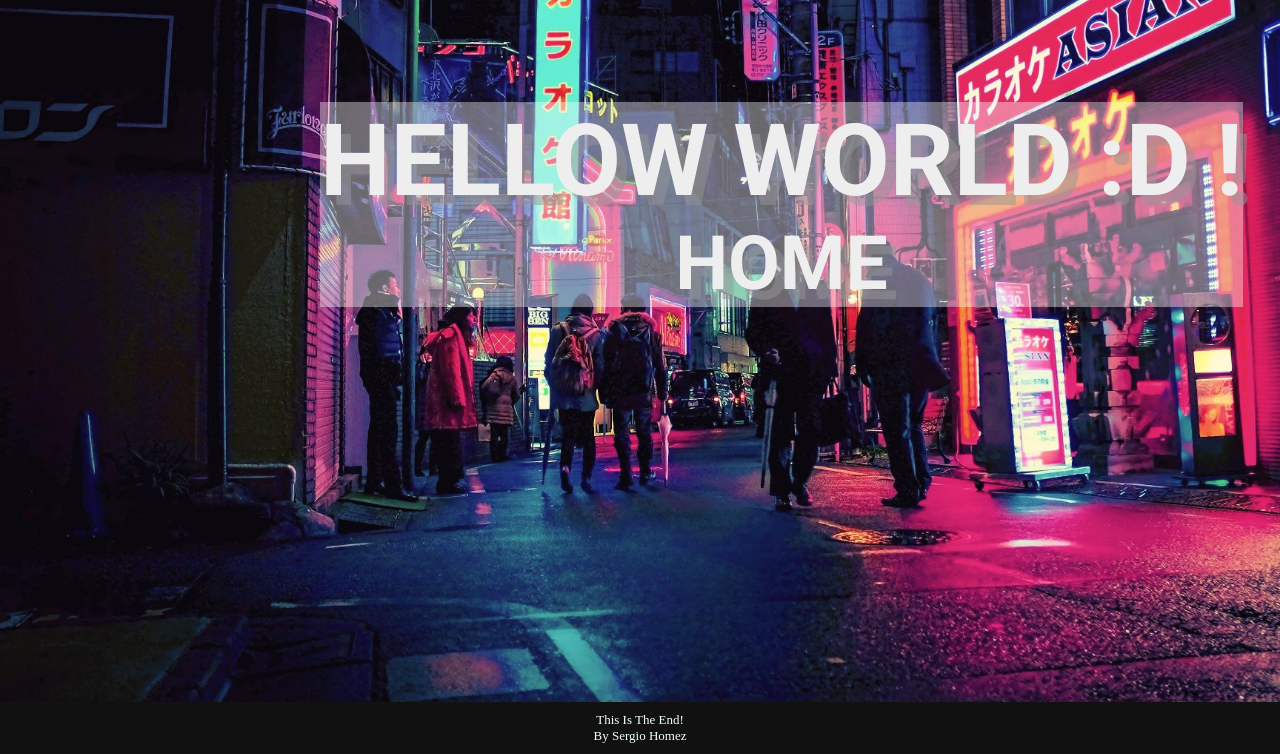
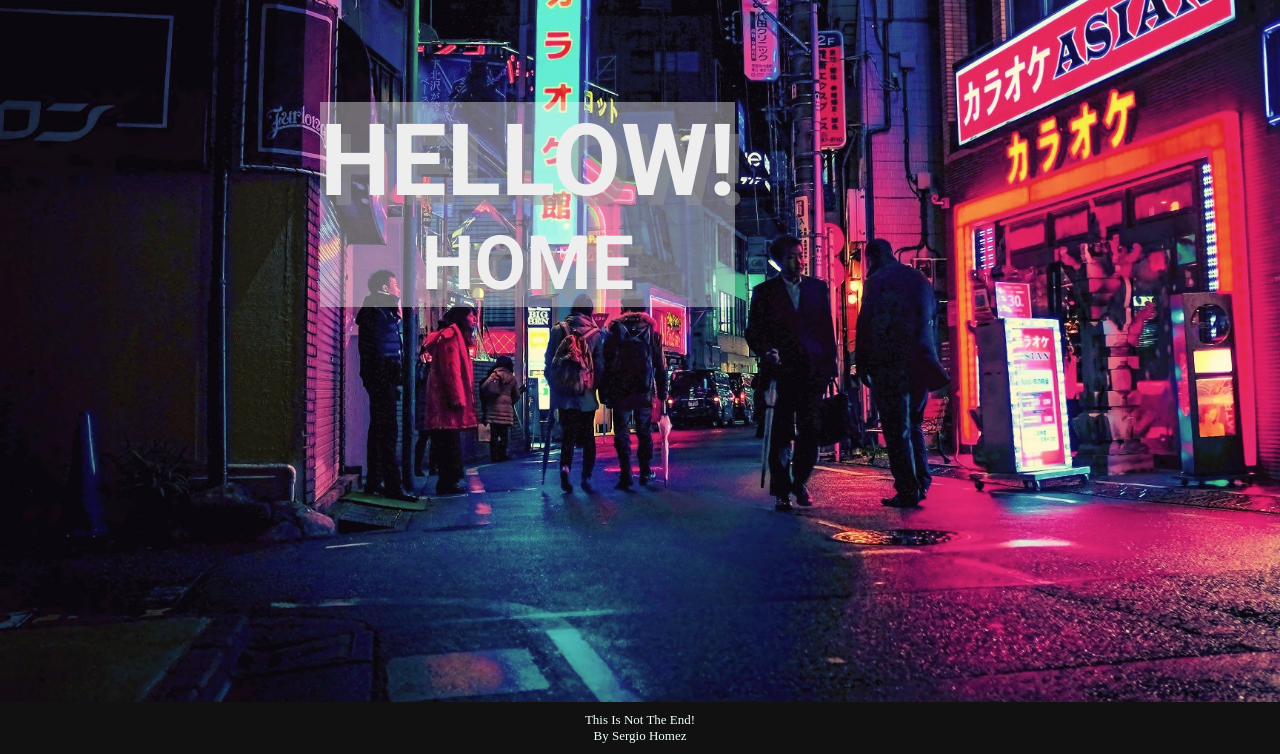
Before and after one commit to sergiohgh/test, a plain HTML site: page index.html in a window 1280 px wide. Shown: the part 98-852 px from the top of the page. Drawn offline with Linux system fonts and the light colour scheme.

Commit message:
Add files via upload
test

```diff
--- a/index.html
+++ b/index.html
@@ -19,7 +19,7 @@
             </nav>
             <!--content-->
             <div class="center">
-                <h1>hellow world :D !</h1>
+                <h1>hellow!</h1>
                 <h2>home</h2>
             </div>
 
@@ -28,7 +28,7 @@
         <div class="footer">
             <div class="box">
                 <ul>
-                    <li>this is the end!</li>
+                    <li>this is not the end!</li>
                     <li>by sergio homez</li>
                 </ul>
             </div>
```
